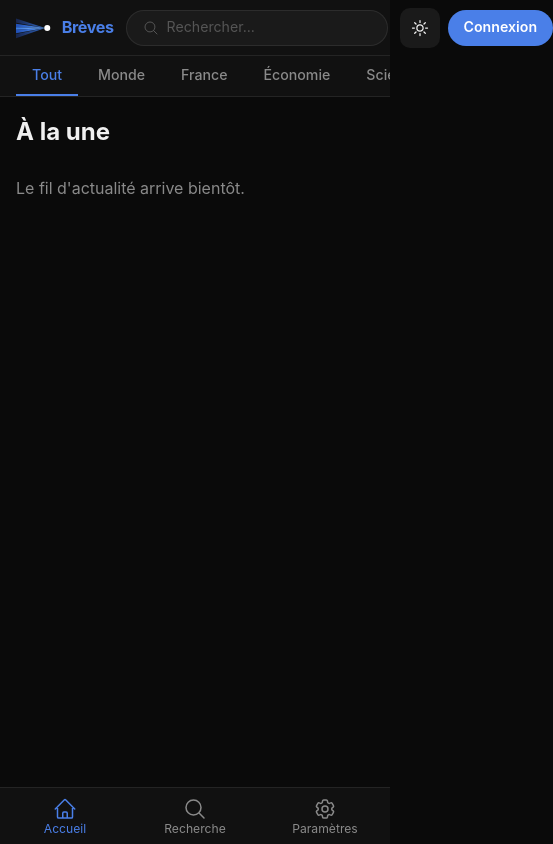
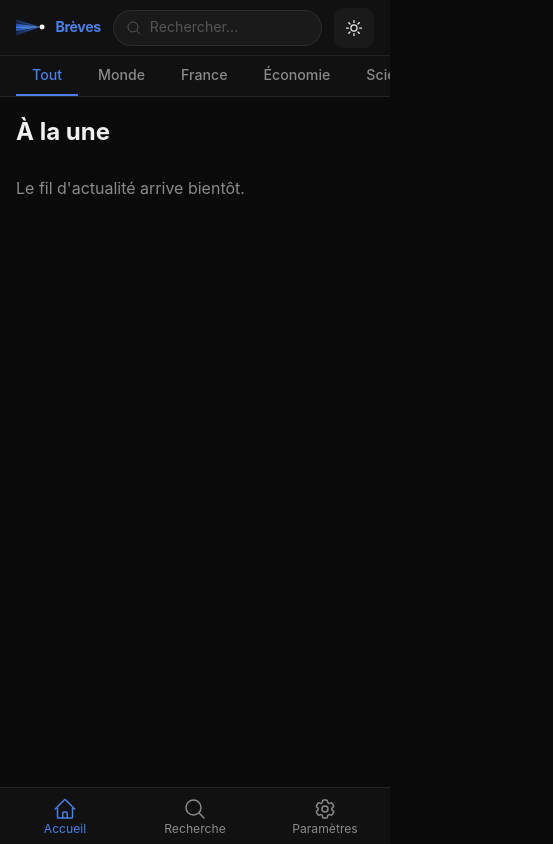
Before and after one commit to JulienTom33/breve, a React (Vite) app: page / in a window 390 px wide. Shown: the whole page, 553 px wide, since content can reach past the window. Built offline with nearby package versions, Linux system fonts and the light colour scheme; sample sign-in values are in the browser's storage; a web font is replaced by a local one.

Commit message:
fix(#70): responsive header mobile/desktop, nom app Brèves, fix encodage tests
Co-Authored-By: Claude Sonnet 4.6 <noreply@anthropic.com>

```diff
--- a/src/components/layout/Header/Header.tsx
+++ b/src/components/layout/Header/Header.tsx
@@ -17,17 +17,21 @@ const Header: FC = () => {
       id="header__container--main"
       className="sticky top-0 z-50 w-full bg-surface border-b border-border h-14 flex items-center px-4 md:px-6"
     >
-      <div className="flex items-center gap-3 w-full mx-auto">
-        {/* Logo + brand + nav links */}
+      <div className="flex items-center gap-3 w-full">
+        {/* Brand: logo + nom + nav desktop */}
         <div id="header__brand--wrapper" className="flex items-center gap-2 shrink-0">
-          <BreveLogo className="h-6 w-auto" />
+          <BreveLogo className="h-5 w-auto" />
           <span
             id="header__logo--breve"
-            className="font-display font-bold text-primary text-base tracking-tight select-none"
+            className="font-display font-bold text-primary text-sm md:text-base tracking-tight select-none"
           >
             {t.app.name}
           </span>
-          <span className="hidden md:block text-border mx-1 select-none">|</span>
+
+          {/* Nav desktop uniquement */}
+          <span className="hidden md:block text-border mx-1 select-none" aria-hidden="true">
+            |
+          </span>
           <nav
             id="header__nav--links"
             className="hidden md:flex items-center gap-3"
@@ -55,26 +59,26 @@ const Header: FC = () => {
           </nav>
         </div>
 
-        {/* Search */}
+        {/* Search: visible partout, prend l'espace restant */}
         <div
           id="header__search--wrapper"
-          className="flex-1 flex items-center gap-2 bg-surface-2 border border-border rounded-full px-4 h-9 max-w-md mx-auto"
+          className="flex-1 flex items-center gap-2 bg-surface-2 border border-border rounded-full px-3 h-9 min-w-0"
         >
           <MagnifyingGlassIcon className="w-4 h-4 text-text-faint shrink-0" aria-hidden="true" />
           <input
             id="header__input--search"
             type="search"
             placeholder={t.nav.searchPlaceholder}
-            className="flex-1 bg-transparent text-text placeholder:text-text-faint text-sm outline-none"
+            className="flex-1 min-w-0 bg-transparent text-text placeholder:text-text-faint text-sm outline-none"
             aria-label="Rechercher des articles"
           />
         </div>
 
-        {/* Right actions */}
-        <div id="header__actions--right" className="flex items-center gap-2 shrink-0">
+        {/* Actions desktop uniquement */}
+        <div id="header__actions--desktop" className="hidden md:flex items-center gap-2 shrink-0">
           <span
             id="header__time--display"
-            className="hidden md:block text-text-muted text-sm font-mono tabular-nums"
+            className="text-text-muted text-sm font-mono tabular-nums"
             aria-label="Heure actuelle"
           >
             {timeString}
@@ -83,7 +87,6 @@ const Header: FC = () => {
             variant="icon"
             onClick={toggle}
             aria-label={isDark ? 'Passer en mode clair' : 'Passer en mode sombre'}
-            className="hidden md:inline-flex"
           >
             {isDark ? (
               <SunIcon className="w-5 h-5" aria-hidden="true" />
@@ -94,10 +97,25 @@ const Header: FC = () => {
           <Link
             to="/auth"
             id="header__button--connexion"
-            className="inline-flex items-center justify-center bg-primary hover:bg-primary-hover text-white text-sm font-semibold rounded-full px-4 h-9 transition-colors duration-150"
+            className="inline-flex items-center justify-center bg-primary hover:bg-primary-hover text-white text-sm font-semibold rounded-full px-4 h-9 transition-colors duration-150 shrink-0"
           >
             {t.nav.connexion}
           </Link>
+        </div>
+
+        {/* Toggle dark/light mode mobile uniquement */}
+        <div id="header__actions--mobile" className="md:hidden shrink-0">
+          <Button
+            variant="icon"
+            onClick={toggle}
+            aria-label={isDark ? 'Passer en mode clair' : 'Passer en mode sombre'}
+          >
+            {isDark ? (
+              <SunIcon className="w-5 h-5" aria-hidden="true" />
+            ) : (
+              <MoonIcon className="w-5 h-5" aria-hidden="true" />
+            )}
+          </Button>
         </div>
       </div>
     </header>
```
Also changed, not shown: 1 other file (tests, documents, lock files or other folders).
